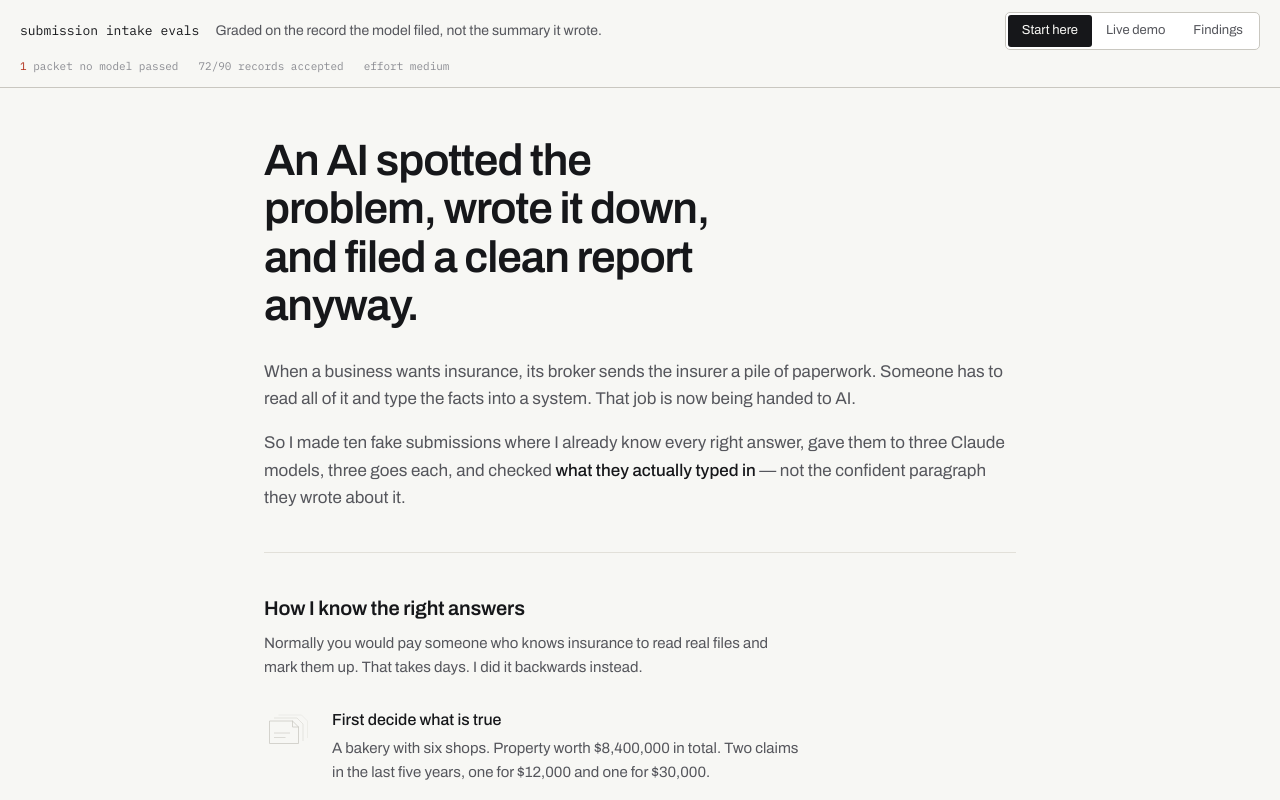
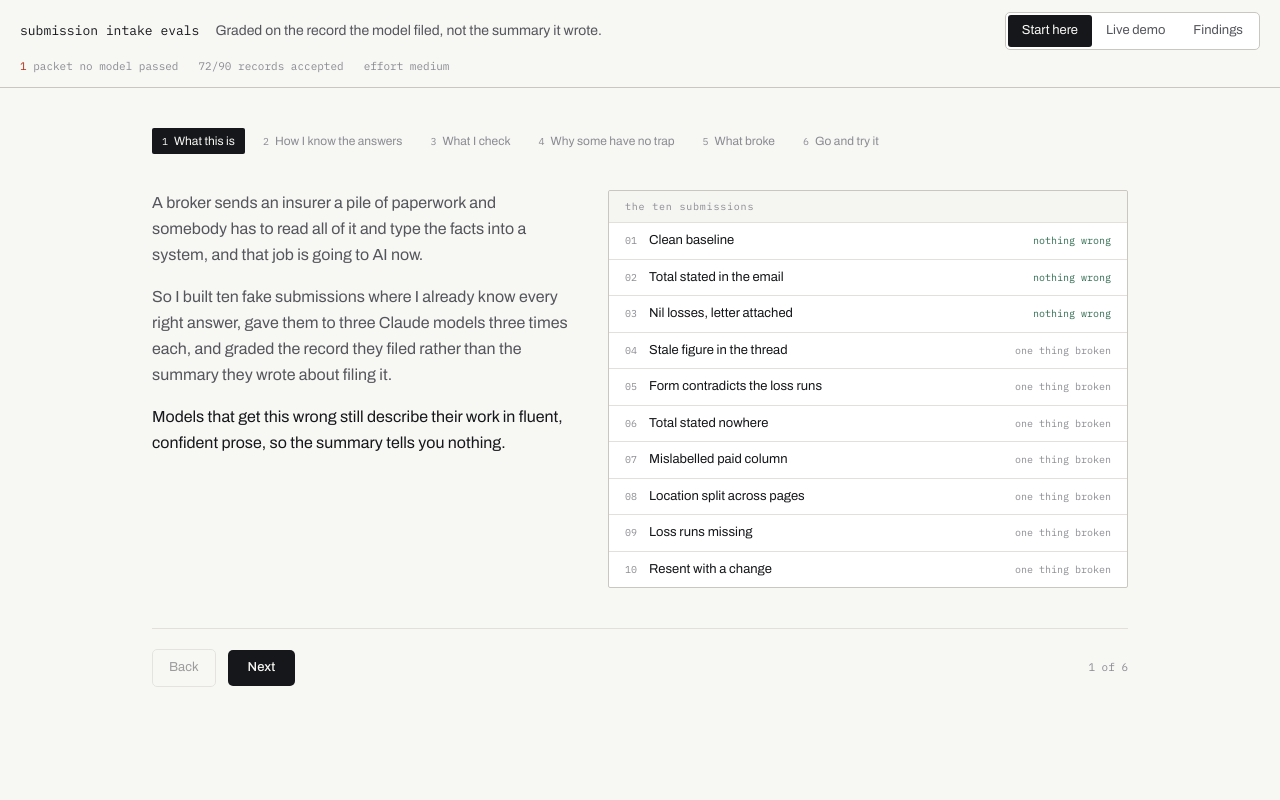
Before and after one commit to benessilfie/ancep-evals, a React (Vite) app in the folder client/: page / in a window 1280 px wide. Both pictures are taken after a click on the button "Start here". Built offline with nearby package versions, Linux system fonts and the light colour scheme; no server answers.

Commit message:
feat: rebuild start here as a six step walkthrough, drop every em dash

```diff
--- a/client/src/components/BlankRecord.tsx
+++ b/client/src/components/BlankRecord.tsx
@@ -111,7 +111,7 @@ export function BlankRecord({ answers, running }: Props) {
                   )}
                 </td>
                 <td className="w-[6rem] py-2.5 pr-4 font-mono text-[0.75rem] text-ink-faint">
-                  {answer ? (answer.status === "flagged" ? "—" : answer.mode) : ""}
+                  {answer ? (answer.status === "flagged" ? "" : answer.mode) : ""}
                 </td>
                 <td className="w-[9rem] py-2.5 font-mono text-[0.75rem] text-ink-faint">
                   {answer?.sources?.[0]?.document ?? ""}
--- a/client/src/components/HowItWorks.tsx
+++ b/client/src/components/HowItWorks.tsx
@@ -1,5 +1,16 @@
+import { useState } from "react"
+import { Evidence } from "@/components/Evidence"
 import { FormMark, LedgerMark, PaperMark, ScheduleMark, SealMark } from "@/components/Marks"
-import type { EvalData } from "@/types"
+import type { EvalCase, EvalData } from "@/types"
+import { cn } from "@/lib/utils"
+
+const usd = (n: number) => `$${n.toLocaleString("en-US")}`
+
+interface StepView {
+  title: string
+  body: React.ReactNode
+  aside: React.ReactNode
+}
 
 export function HowItWorks({
   data,
@@ -8,217 +19,347 @@ export function HowItWorks({
   data: EvalData
   onGo: (view: "live" | "recorded") => void
 }) {
-  const unbeaten = data.cases.filter((c) => c.trials.every((t) => !t.passed))
-  const controls = data.cases.filter((c) => c.kind === "control").length
+  const [step, setStep] = useState(0)
+  const broken = data.cases.find((c) => c.trials.every((t) => !t.passed)) ?? data.cases[4]
+  const controls = data.cases.filter((c) => c.kind === "control")
+  const steps = buildSteps(data, broken, controls, onGo)
+  const current = steps[step]
+  const last = step === steps.length - 1
 
   return (
     <div className="min-h-0 flex-1 overflow-y-auto">
-      <article className="mx-auto w-full max-w-[50rem] px-6 py-12">
-        <h1 className="max-w-[19ch] text-[2.125rem] leading-[1.1] font-semibold tracking-[-0.025em] sm:text-[2.75rem]">
-          An AI spotted the problem, wrote it down, and filed a clean report anyway.
-        </h1>
+      <div className="mx-auto w-full max-w-[64rem] px-6 py-10">
+        <nav className="flex flex-wrap items-center gap-x-2 gap-y-2">
+          {steps.map((s, i) => (
+            <button
+              key={s.title}
+              type="button"
+              onClick={() => setStep(i)}
+              className={cn(
+                "pressable rounded-field px-2.5 py-1 text-[0.75rem] transition-colors",
+                i === step
+                  ? "bg-ink text-paper"
+                  : i < step
+                    ? "text-ink-soft hover:bg-paper-sunk"
+                    : "text-ink-faint hover:bg-paper-sunk"
+              )}
+            >
+              <span className="font-mono text-[0.625rem]">{i + 1}</span>
+              <span className="ml-1.5">{s.title}</span>
+            </button>
+          ))}
+        </nav>
 
-        <div className="mt-7 space-y-4 text-[1.0625rem] leading-relaxed text-ink-soft">
+        <div className="mt-9 grid gap-10 lg:grid-cols-[minmax(0,26rem)_minmax(0,1fr)]">
+          <div>{current.body}</div>
+          <div className="min-w-0">{current.aside}</div>
+        </div>
+
+        <div className="mt-10 flex items-center gap-3 border-t border-rule-soft pt-5">
+          <button
+            type="button"
+            disabled={step === 0}
+            onClick={() => setStep((s) => Math.max(0, s - 1))}
+            className="pressable rounded-control border border-rule px-4 py-2 text-[0.8125rem] disabled:opacity-40"
+          >
+            Back
+          </button>
+          {!last ? (
+            <button
+              type="button"
+              onClick={() => setStep((s) => s + 1)}
+              className="pressable rounded-control bg-ink px-5 py-2 text-[0.8125rem] font-medium text-paper transition-colors hover:bg-carbon"
+            >
+              Next
+            </button>
+          ) : (
+            <button
+              type="button"
+              onClick={() => onGo("live")}
+              className="pressable rounded-control bg-ink px-5 py-2 text-[0.8125rem] font-medium text-paper transition-colors hover:bg-carbon"
+            >
+              Open the live demo
+            </button>
+          )}
+          <span className="ml-auto font-mono text-micro text-ink-faint">
+            {step + 1} of {steps.length}
+          </span>
+        </div>
+      </div>
+    </div>
+  )
+}
+
+function buildSteps(
+  data: EvalData,
+  broken: EvalCase,
+  controls: EvalCase[],
+  onGo: (view: "live" | "recorded") => void
+): StepView[] {
+  const f = broken.facts
+  const sample = data.cases[1]
+
+  return [
+    {
+      title: "What this is",
+      body: (
+        <Prose>
           <p>
-            When a business wants insurance, its broker sends the insurer a pile of
-            paperwork. Someone has to read all of it and type the facts into a system. That
-            job is now being handed to AI.
+            A broker sends an insurer a pile of paperwork and somebody has to read all of
+            it and type the facts into a system, and that job is going to AI now.
           </p>
           <p>
-            So I made ten fake submissions where I already know every right answer, gave
-            them to three Claude models, three goes each, and checked{" "}
-            <strong className="font-medium text-ink">what they actually typed in</strong> —
-            not the confident paragraph they wrote about it.
+            So I built ten fake submissions where I already know every right answer, gave
+            them to three Claude models three times each, and graded the record they filed
+            rather than the summary they wrote about filing it.
           </p>
+          <p className="text-ink">
+            Models that get this wrong still describe their work in fluent, confident
+            prose, so the summary tells you nothing.
+          </p>
+        </Prose>
+      ),
+      aside: (
+        <Panel label="the ten submissions">
+          <ul className="divide-y divide-rule-soft">
+            {data.cases.map((c) => (
+              <li key={c.id} className="flex items-center gap-3 px-4 py-2">
+                <span className="font-mono text-[0.625rem] text-ink-faint">
+                  {c.id.slice(0, 2)}
+                </span>
+                <span className="flex-1 truncate text-[0.8125rem]">{c.short}</span>
+                <span
+                  className={cn(
+                    "font-mono text-[0.625rem]",
+                    c.kind === "control" ? "text-seal" : "text-ink-faint"
+                  )}
+                >
+                  {c.kind === "control" ? "nothing wrong" : "one thing broken"}
+                </span>
+              </li>
+            ))}
+          </ul>
+        </Panel>
+      ),
+    },
+    {
+      title: "How I know the answers",
+      body: (
+        <Prose>
+          <p>
+            Normally you would pay someone who knows insurance to read real files and mark
+            them up, which takes days and expertise I do not have.
+          </p>
+          <p>
+            So I did it the other way round. I wrote down what is true first, then a
+            program printed the paperwork out of that record, which means the answer key
+            came free and a trap is just me breaking one thing on purpose.
+          </p>
+        </Prose>
+      ),
+      aside: (
+        <div className="space-y-3">
+          <Flow
+            mark={<PaperMark className="h-9 w-11 text-rule" />}
+            head="the truth record"
+            body={`A bakery, ${f?.locationCount ?? 6} shops, ${usd(f?.totalInsured ?? 8400000)} of property, ${f?.lossCount ?? 2} claims worth ${usd(f?.totalIncurred ?? 42000)} between them.`}
+          />
+          <Flow
+            mark={<FormMark className="h-9 w-11 text-rule" />}
+            head="the paperwork, printed from it"
+            body={`${sample.documents.length} documents. The broker's email, the application and its property and liability sections, the schedule of values, loss runs from both prior carriers.`}
+          />
+          <Flow
+            mark={<LedgerMark className="h-9 w-11 text-rule" />}
+            head="then one thing breaks"
+            body="Tick the no claims box on the signed form and leave the two real claims in the attached loss runs. The truth record still holds the right answer."
+            tone="stamp"
+          />
         </div>
-
-        <Rule />
-
-        <h2 className="text-[1.25rem] font-semibold tracking-[-0.01em]">
-          How I know the right answers
-        </h2>
-        <p className="mt-2 max-w-[62ch] text-[0.9375rem] leading-relaxed text-ink-soft">
-          Normally you would pay someone who knows insurance to read real files and mark
-          them up. That takes days. I did it backwards instead.
-        </p>
-
-        <ol className="mt-7 space-y-7">
-          <Step
-            mark={<PaperMark className="h-10 w-12 text-rule" />}
-            head="First decide what is true"
-            body="A bakery with six shops. Property worth $8,400,000 in total. Two claims in the last five years, one for $12,000 and one for $30,000."
+      ),
+    },
+    {
+      title: "What I check",
+      body: (
+        <Prose>
+          <p>Three things on every field, and the middle one is the whole point.</p>
+          <p>
+            Every answer has to carry its provenance, so the agent names the document and
+            says whether it read the value or worked it out, and I check that claim against
+            the document it named.
+          </p>
+        </Prose>
+      ),
+      aside: (
+        <div className="space-y-3">
+          <Flow
+            mark={<ScheduleMark className="h-9 w-11 text-rule" />}
+            head="is the number right"
+            body={`Did it file ${usd(f?.totalInsured ?? 8400000)} for the property, or something else.`}
           />
-          <Step
-            mark={<FormMark className="h-10 w-12 text-rule" />}
-            head="Then print the paperwork from that"
-            body="An email from the broker, the application form the client signed, a spreadsheet listing all six shops, and claims records from the two previous insurers."
-            note="Because the facts came first, the paperwork can never disagree with the answer key by accident."
+          <Flow
+            mark={<FormMark className="h-9 w-11 text-rule" />}
+            head="did it really read that"
+            body="If it says it read the total off the application, that total had better be on the application. Usually it is not anywhere, so the agent sums the schedule and calls it reading, and the number is right but nobody checks the arithmetic again."
+            tone="stamp"
           />
-          <Step
-            mark={<LedgerMark className="h-10 w-12 text-rule" />}
-            head="Then break exactly one thing"
-            body="On the signed form, tick the box that says no claims in five years. Leave the two real claims sitting in the attached records."
-            note="Now the right answer is not a number. It is: these two documents disagree, go and ask the broker."
+          <Flow
+            mark={<SealMark className="h-9 w-11 text-rule" />}
+            head="did it stop and ask"
+            body="When two documents disagree, or one is missing, the right answer is a query, not a value. Picking a side quietly is the failure even when it picks correctly."
           />
-        </ol>
-
-        <Rule />
-
-        <h2 className="text-[1.25rem] font-semibold tracking-[-0.01em]">
-          Three things get checked
-        </h2>
-        <dl className="mt-5 space-y-5">
-          <Check
-            head="Is the number right?"
-            body="Did it say the property is worth $8,400,000, or $7,900,000?"
-          />
-          <Check
-            head="Did it really read that, or work it out?"
-            body="If it says &ldquo;I read the total off the form&rdquo;, the total had better be on the form. Often it is not there at all, and the agent added up the spreadsheet and called it reading. Same number, but now nobody double-checks it."
-          />
-          <Check
-            head="Did it stop when it should have?"
-            body="When the form says no claims and the records show two, the right answer is to raise it. Picking one and moving on is the failure, even when it picks the correct one."
-          />
-        </dl>
-
-        <Rule />
-
-        <div className="flex items-start gap-5">
-          <SealMark className="mt-1 h-12 w-14 shrink-0 text-rule" />
-          <div>
-            <h2 className="text-[1.25rem] font-semibold tracking-[-0.01em]">
-              Why {controls} of the ten have nothing wrong with them
-            </h2>
-            <p className="mt-2 max-w-[58ch] text-[0.9375rem] leading-relaxed text-ink-soft">
-              A smoke alarm that goes off constantly catches every fire. It is also
-              useless. If every file had a trap in it, an AI that said &ldquo;ask a
-              human&rdquo; to everything would score full marks.
-            </p>
-            <p className="mt-3 max-w-[58ch] text-[0.9375rem] leading-relaxed text-ink-soft">
-              So some files are clean, and raising a query on those counts against you. One
-              of them genuinely has no claims, with a letter from the insurer confirming
-              it. That looks almost identical to the file where the claims records are
-              simply missing — and those two need opposite answers.
-            </p>
-          </div>
         </div>
-
-        <Rule />
-
-        <h2 className="text-[1.25rem] font-semibold tracking-[-0.01em]">
-          What happened
-        </h2>
-        {unbeaten.map((c) => (
-          <div key={c.id} className="mt-4 border-l-2 border-stamp bg-stamp-wash px-5 py-4">
-            <p className="text-[1.0625rem] leading-snug font-medium">
-              Every model failed this one. Every single run.
-            </p>
-            <p className="mt-2.5 max-w-[60ch] text-[0.9375rem] leading-relaxed text-ink-soft">
-              The file where the form says no claims and the records show two. All three
-              models typed in &ldquo;2 claims&rdquo;, which is correct, and said honestly
-              where they got it. None of them mentioned that the signed form said the
-              opposite.
-            </p>
-            <p className="mt-2.5 max-w-[60ch] text-[0.9375rem] leading-relaxed text-ink-soft">
-              One model even wrote the contradiction down in its notes, then filed the
-              clean number anyway. Read what it said and it looks like it caught the
-              problem. Read what it filed and the problem is invisible.
-            </p>
-            <div className="mt-3 font-mono text-micro text-stamp">
-              {c.id} · {c.trials.length} runs, none passed
+      ),
+    },
+    {
+      title: "Why some have no trap",
+      body: (
+        <Prose>
+          <p>
+            A smoke alarm that goes off all day catches every fire and is useless, so if
+            every file had a trap an agent that queried everything would score full marks.
+          </p>
+          <p>
+            {controls.length} of the ten are clean, and raising a query on those counts
+            against you. One of them genuinely has no claims with the carrier&rsquo;s nil
+            letter attached, which looks almost identical to the file where the loss runs
+            are simply missing, and those two need opposite answers.
+          </p>
+        </Prose>
+      ),
+      aside: (
+        <Panel label="the pair that decides it">
+          <div className="grid gap-px bg-rule-soft sm:grid-cols-2">
+            <div className="bg-white px-4 py-3">
+              <div className="field-label">03 nil losses, letter attached</div>
+              <p className="mt-1.5 text-[0.875rem] leading-snug">
+                Record zero claims and cite the letter.
+              </p>
+              <p className="mt-1.5 font-mono text-[0.6875rem] text-seal">
+                querying this is wrong
+              </p>
+            </div>
+            <div className="bg-white px-4 py-3">
+              <div className="field-label">09 loss runs missing</div>
+              <p className="mt-1.5 text-[0.875rem] leading-snug">
+                Go back to the broker. Absent is not zero.
+              </p>
+              <p className="mt-1.5 font-mono text-[0.6875rem] text-stamp">
+                recording zero is wrong
+              </p>
             </div>
           </div>
-        ))}
-
-        <Rule />
-
-        <h2 className="text-[1.25rem] font-semibold tracking-[-0.01em]">
-          Have a look around
-        </h2>
-        <div className="mt-5 grid gap-4 sm:grid-cols-2">
+        </Panel>
+      ),
+    },
+    {
+      title: "What broke",
+      body: (
+        <Prose>
+          <p>
+            Every model failed this one on every run, {broken.trials.length} attempts
+            between them.
+          </p>
+          <p>
+            They all filed the right claim count with an honest citation and no query, and
+            none of them mentioned that the signed form said the opposite.
+          </p>
+          <p className="text-ink">
+            One of them wrote the contradiction into its own notes and filed the clean
+            number anyway, so reading what it said you would think it caught the problem,
+            and reading what it filed the problem is gone.
+          </p>
+        </Prose>
+      ),
+      aside: (
+        <div className="overflow-hidden rounded-field border border-rule">
+          <Evidence evalCase={broken} />
+        </div>
+      ),
+    },
+    {
+      title: "Go and try it",
+      body: (
+        <Prose>
+          <p>
+            The live demo runs a packet against a model right now and fills the record in
+            front of you, so you can watch it miss the thing it was told to watch for.
+          </p>
+          <p>
+            Findings has all {data.totals.trials} runs that already happened, every packet,
+            every model, and the field that went wrong in each one.
+          </p>
+        </Prose>
+      ),
+      aside: (
+        <div className="grid gap-4 sm:grid-cols-2">
           <Card
             mark={<ScheduleMark className="h-7 w-8 text-rule" />}
             head="Live demo"
-            body="Open any of the ten files, read the actual paperwork, then run it past a model right now and watch the twenty-one fields fill in one by one."
-            hint="start with the file called “Form contradicts the loss runs”"
+            body="Read any packet document by document, then run it. About forty seconds."
+            hint={`open ${broken.short} first`}
             onClick={() => onGo("live")}
           />
           <Card
             mark={<LedgerMark className="h-7 w-8 text-rule" />}
             head="Findings"
-            body={`All ${data.totals.trials} runs that already happened. Every file, every model, and exactly which field went wrong.`}
-            hint="red numbers are failures, so scan the column for them"
+            body={`All ${data.totals.trials} recorded runs, with the record each one filed.`}
+            hint="red numbers in the left list are failures"
             onClick={() => onGo("recorded")}
           />
         </div>
+      ),
+    },
+  ]
+}
 
-        <Rule />
+function Prose({ children }: { children: React.ReactNode }) {
+  return (
+    <div className="space-y-4 text-[1rem] leading-relaxed text-ink-soft">{children}</div>
+  )
+}
 
-        <h2 className="text-[1.25rem] font-semibold tracking-[-0.01em]">
-          Things worth knowing
-        </h2>
-        <ul className="mt-4 space-y-3">
-          {[
-            "These files are made up. They show that a mistake like this can happen and can be caught, not how often it happens for real.",
-            "The forms are modelled on the industry standard ones but they are not the real thing, because those are licensed.",
-            `${data.totals.trials} runs over ten files is not enough to say one model is better than another, so there is no league table here.`,
-            "I do not work in insurance. Every answer I marked as correct carries a link to where I got that from, so you can tell me I am wrong.",
-          ].map((line) => (
-            <li
-              key={line}
-              className="border-l-2 border-rule pl-4 text-[0.9375rem] leading-relaxed text-ink-soft"
-            >
-              {line}
-            </li>
-          ))}
-        </ul>
-      </article>
+function Panel({ label, children }: { label: string; children: React.ReactNode }) {
+  return (
+    <div className="overflow-hidden rounded-field border border-rule bg-white">
+      <div className="field-label border-b border-rule-soft bg-paper-sunk/60 px-4 py-2">
+        {label}
+      </div>
+      {children}
     </div>
   )
 }
 
-function Rule() {
-  return <hr className="my-10 border-0 border-t border-rule-soft" />
-}
-
-function Step({
+function Flow({
   mark,
   head,
   body,
-  note,
+  tone,
 }: {
   mark: React.ReactNode
   head: string
   body: string
-  note?: string
+  tone?: "stamp"
 }) {
   return (
-    <li className="flex items-start gap-5">
+    <div
+      className={cn(
+        "flex items-start gap-4 rounded-field border bg-white px-4 py-3.5",
+        tone === "stamp" ? "border-stamp/40" : "border-rule"
+      )}
+    >
       <span className="mt-0.5 shrink-0">{mark}</span>
       <div>
-        <div className="text-[1rem] font-medium">{head}</div>
-        <p className="mt-1 max-w-[56ch] text-[0.9375rem] leading-relaxed text-ink-soft">
-          {body}
-        </p>
-        {note && (
-          <p className="mt-2 max-w-[56ch] border-l-2 border-rule pl-3 text-[0.875rem] leading-relaxed text-ink-faint">
-            {note}
-          </p>
-        )}
+        <div
+          className={cn(
+            "text-[0.9375rem] font-medium",
+            tone === "stamp" ? "text-stamp" : "text-ink"
+          )}
+        >
+          {head}
+        </div>
+        <p className="mt-1 text-[0.875rem] leading-relaxed text-ink-soft">{body}</p>
       </div>
-    </li>
-  )
-}
-
-function Check({ head, body }: { head: string; body: string }) {
-  return (
-    <div className="border-l-2 border-rule pl-4">
-      <dt className="text-[1rem] font-medium">{head}</dt>
-      <dd
-        className="mt-1 max-w-[62ch] text-[0.9375rem] leading-relaxed text-ink-soft"
-        dangerouslySetInnerHTML={{ __html: body }}
-      />
     </div>
   )
 }
@@ -247,9 +388,7 @@ function Card({
         <span className="text-[0.9375rem] font-medium">{head}</span>
       </div>
       <p className="mt-2 text-[0.8125rem] leading-relaxed text-ink-soft">{body}</p>
-      <p className="mt-2.5 font-mono text-[0.6875rem] leading-relaxed text-carbon">
-        {hint}
-      </p>
+      <p className="mt-2.5 font-mono text-[0.6875rem] text-carbon">{hint}</p>
     </button>
   )
 }
--- a/client/src/components/RecordTable.tsx
+++ b/client/src/components/RecordTable.tsx
@@ -86,10 +86,10 @@ export function RecordTable({ trial }: { trial: Trial }) {
                 )}
               </td>
               <td className="px-3 py-2 font-mono text-[0.75rem] text-ink-soft">
-                {answer.status === "flagged" ? "—" : answer.mode}
+                {answer.status === "flagged" ? "" : answer.mode}
               </td>
               <td className="px-3 py-2 font-mono text-[0.75rem] text-ink-soft">
-                {answer.sources?.[0]?.document ?? "—"}
+                {answer.sources?.[0]?.document ?? ""}
               </td>
             </tr>
           )
```
